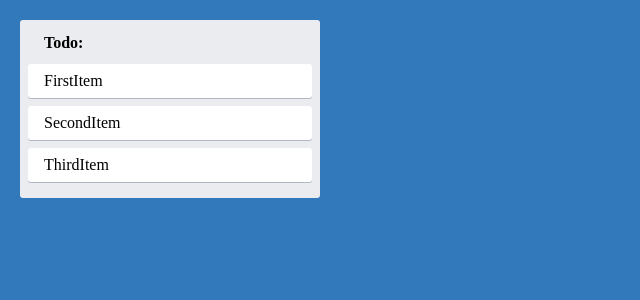
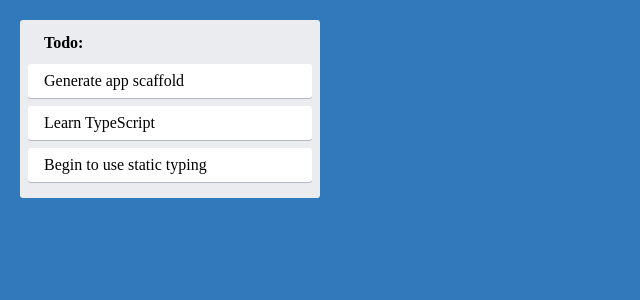
Before and after one commit to Olivernha/React-Trello-Clone, a React (Create React App) app: page / in a window 1280 px wide. Shown: the top 300 px of the page, without its empty margins (0-640 px from the left). Built offline with nearby package versions, Linux system fonts and the light colour scheme.

Commit message:
created card component

```diff
--- a/src/App.tsx
+++ b/src/App.tsx
@@ -4,16 +4,13 @@ import {
   ColumnTitle,
   CardContainer,
 } from "./styles";
+import Column from "./Column";
 
 const App = () => {
   return (
     <AppContainer>
-      <ColumnContainer>
-        <ColumnTitle>Todo:</ColumnTitle>
-        <CardContainer>FirstItem</CardContainer>
-        <CardContainer>SecondItem</CardContainer>
-        <CardContainer>ThirdItem</CardContainer>
-      </ColumnContainer>
+      <Column text="Todo:" />
     </AppContainer>
   );
-};export default App;
+};
+export default App;
--- /dev/null
+++ b/src/Column.tsx
@@ -0,0 +1,17 @@
+import { ColumnContainer, ColumnTitle, CardContainer } from "./styles"
+import React from "react";
+type ColumnProps = {
+    text: string,
+
+}
+const Column : React.FC<ColumnProps>= (props) =>{
+    return (
+        <ColumnContainer>
+             <ColumnTitle>{props.text}</ColumnTitle>
+             <CardContainer>Generate app scaffold</CardContainer>
+             <CardContainer>Learn TypeScript</CardContainer>
+             <CardContainer>Begin to use static typing</CardContainer>
+             </ColumnContainer>
+    )
+}
+export default Column;
```
Also changed, not shown: src/Card.tsx (added, +7 -0 lines).
